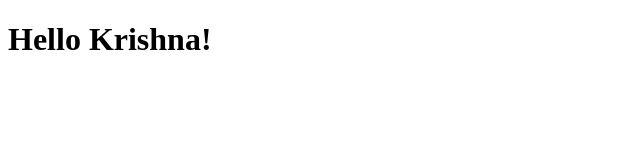
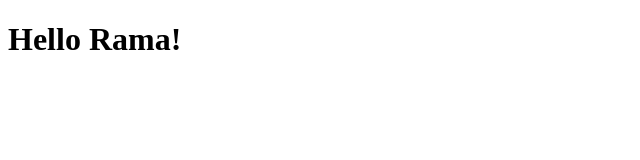
Before and after one commit to NagamallaGowtham/git-learn, a plain HTML site: page index.html in a window 1280 px wide. Shown: the full height of the page, 0-640 px from the left. Drawn offline with Linux system fonts and the light colour scheme.

Commit message:
my second commit

```diff
--- a/index.html
+++ b/index.html
@@ -7,6 +7,6 @@
     <title>Document</title>
 </head>
 <body>
-    <h1>Hello Krishna!</h1>
+    <h1>Hello Rama!</h1>
 </body>
 </html>
```
